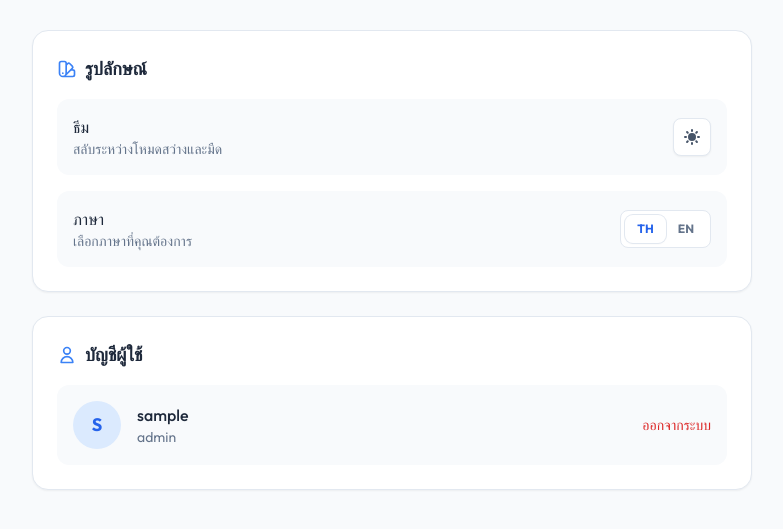
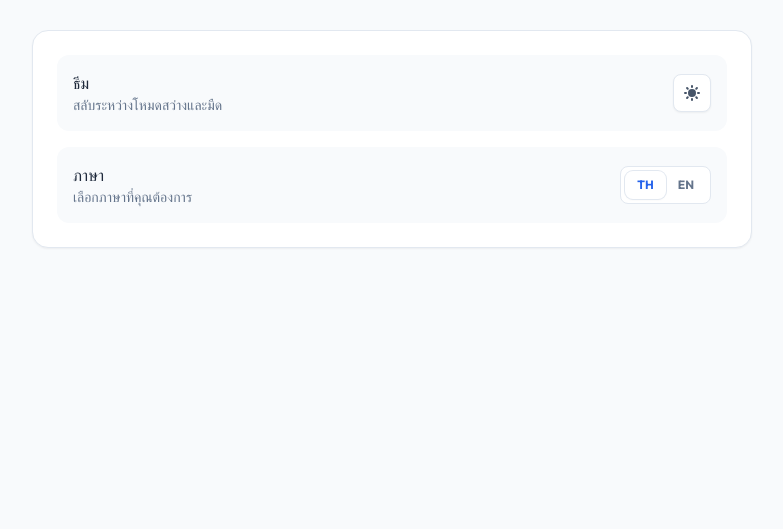
Before and after one commit to mrdev101-spec/proj-a, a website: page settings.html in a window 1280 px wide. Shown: the part 67-596 px from the top of the page, without its empty margins (248-1031 px from the left). Drawn offline with nearby package versions, Linux system fonts and the light colour scheme; some packages are replaced by stand-ins of ours; sample sign-in values are in the browser's storage; a script that the page names is missing.

Commit message:
fix ui setting page

```diff
--- a/settings.html
+++ b/settings.html
@@ -72,18 +72,11 @@
         <!-- Content -->
         <main class="flex-1 w-full max-w-3xl mx-auto px-6 py-8 space-y-6">
 
-            <!-- Appearance Section -->
+            <!-- Settings List -->
             <div
                 class="bg-white dark:bg-slate-800 rounded-2xl shadow-sm border border-slate-200 dark:border-slate-700 p-6">
-                <h2 class="text-lg font-bold text-slate-800 dark:text-white mb-4 flex items-center gap-2">
-                    <svg class="w-5 h-5 text-blue-500" fill="none" stroke="currentColor" viewBox="0 0 24 24">
-                        <path stroke-linecap="round" stroke-linejoin="round" stroke-width="2"
-                            d="M7 21a4 4 0 01-4-4V5a2 2 0 012-2h4a2 2 0 012 2v12a4 4 0 01-4 4zm0 0h12a2 2 0 002-2v-4a2 2 0 00-2-2h-2.343M11 7.343l1.657-1.657a2 2 0 012.828 0l2.829 2.829a2 2 0 010 2.828l-8.486 8.485M7 17h.01" />
-                    </svg>
-                    <span data-i18n="settings_appearance">Appearance</span>
-                </h2>
-
                 <div class="space-y-4">
+                    <!-- Theme Toggle -->
                     <div class="flex items-center justify-between p-4 rounded-xl bg-slate-50 dark:bg-slate-700/50">
                         <div>
                             <h3 class="font-medium text-slate-800 dark:text-white" data-i18n="settings_theme">Theme</h3>
@@ -103,6 +96,7 @@
                         </button>
                     </div>
 
+                    <!-- Language Toggle -->
                     <div class="flex items-center justify-between p-4 rounded-xl bg-slate-50 dark:bg-slate-700/50">
                         <div>
                             <h3 class="font-medium text-slate-800 dark:text-white" data-i18n="settings_language">
@@ -121,34 +115,6 @@
                 </div>
             </div>
 
-            <!-- Account Section -->
-            <div
-                class="bg-white dark:bg-slate-800 rounded-2xl shadow-sm border border-slate-200 dark:border-slate-700 p-6">
-                <h2 class="text-lg font-bold text-slate-800 dark:text-white mb-4 flex items-center gap-2">
-                    <svg class="w-5 h-5 text-blue-500" fill="none" stroke="currentColor" viewBox="0 0 24 24">
-                        <path stroke-linecap="round" stroke-linejoin="round" stroke-width="2"
-                            d="M16 7a4 4 0 11-8 0 4 4 0 018 0zM12 14a7 7 0 00-7 7h14a7 7 0 00-7-7z" />
-                    </svg>
-                    <span data-i18n="settings_account">Account</span>
-                </h2>
-
-                <div class="p-4 rounded-xl bg-slate-50 dark:bg-slate-700/50 flex items-center justify-between">
-                    <div class="flex items-center gap-4">
-                        <div
-                            class="w-12 h-12 rounded-full bg-blue-100 dark:bg-blue-900/30 flex items-center justify-center text-blue-600 dark:text-blue-400 font-bold text-lg">
-                            <span id="user-initials">A</span>
-                        </div>
-                        <div>
-                            <h3 class="font-medium text-slate-800 dark:text-white" id="user-name">Admin User</h3>
-                            <p class="text-sm text-slate-500 dark:text-slate-400" id="user-role">Administrator</p>
-                        </div>
-                    </div>
-                    <button onclick="logout()" class="text-red-600 hover:text-red-700 font-medium text-sm">
-                        <span data-i18n="nav_logout">Logout</span>
-                    </button>
-                </div>
-            </div>
-
         </main>
     </div>
 
@@ -157,63 +123,24 @@
         const translations = {
             en: {
                 nav_settings: 'Settings',
-                settings_appearance: 'Appearance',
                 settings_theme: 'Theme',
                 settings_theme_desc: 'Toggle between Light and Dark mode',
                 settings_language: 'Language',
                 settings_language_desc: 'Select your preferred language',
-                settings_account: 'Account',
-                nav_logout: 'Logout'
             },
             th: {
                 nav_settings: 'การตั้งค่า',
-                settings_appearance: 'รูปลักษณ์',
                 settings_theme: 'ธีม',
                 settings_theme_desc: 'สลับระหว่างโหมดสว่างและมืด',
                 settings_language: 'ภาษา',
                 settings_language_desc: 'เลือกภาษาที่คุณต้องการ',
-                settings_account: 'บัญชีผู้ใช้',
-                nav_logout: 'ออกจากระบบ'
             }
         };
-
-        function logout() {
-            setupLogout(); // Re-use common logout logic if possible, or trigger the button click
-            // Since setupLogout attaches listener to #logout-btn, we can just call the logic directly or simulate click if button existed.
-            // But common.js setupLogout expects #logout-btn. Let's just manually trigger Swal here or use a helper if extracted.
-            // Actually common.js has setupLogout but not a direct logout function exposed globally easily without button.
-            // Let's just manually do the logout logic here for simplicity, reusing showThemeAlert.
-
-            showThemeAlert({
-                title: currentLang === 'th' ? 'ยืนยันการออกจากระบบ' : 'Confirm Logout',
-                text: currentLang === 'th' ? 'คุณต้องการออกจากระบบใช่หรือไม่?' : 'Are you sure you want to logout?',
-                icon: 'warning',
-                showCancelButton: true,
-                confirmButtonColor: '#ef4444',
-                cancelButtonColor: '#64748b',
-                confirmButtonText: currentLang === 'th' ? 'ออกจากระบบ' : 'Logout',
-                cancelButtonText: currentLang === 'th' ? 'ยกเลิก' : 'Cancel'
-            }).then((result) => {
-                if (result.isConfirmed) {
-                    localStorage.removeItem('user');
-                    window.location.href = 'login.html';
-                }
-            });
-        }
 
         document.addEventListener('DOMContentLoaded', () => {
             checkAuth();
             initTheme();
             initLanguage();
-
-            // Load User Info
-            const userStr = localStorage.getItem('user');
-            if (userStr) {
-                const user = JSON.parse(userStr);
-                document.getElementById('user-name').textContent = user.username || 'User';
-                document.getElementById('user-role').textContent = user.role || 'User';
-                document.getElementById('user-initials').textContent = (user.username || 'U').charAt(0).toUpperCase();
-            }
         });
     </script>
 </body>
```
